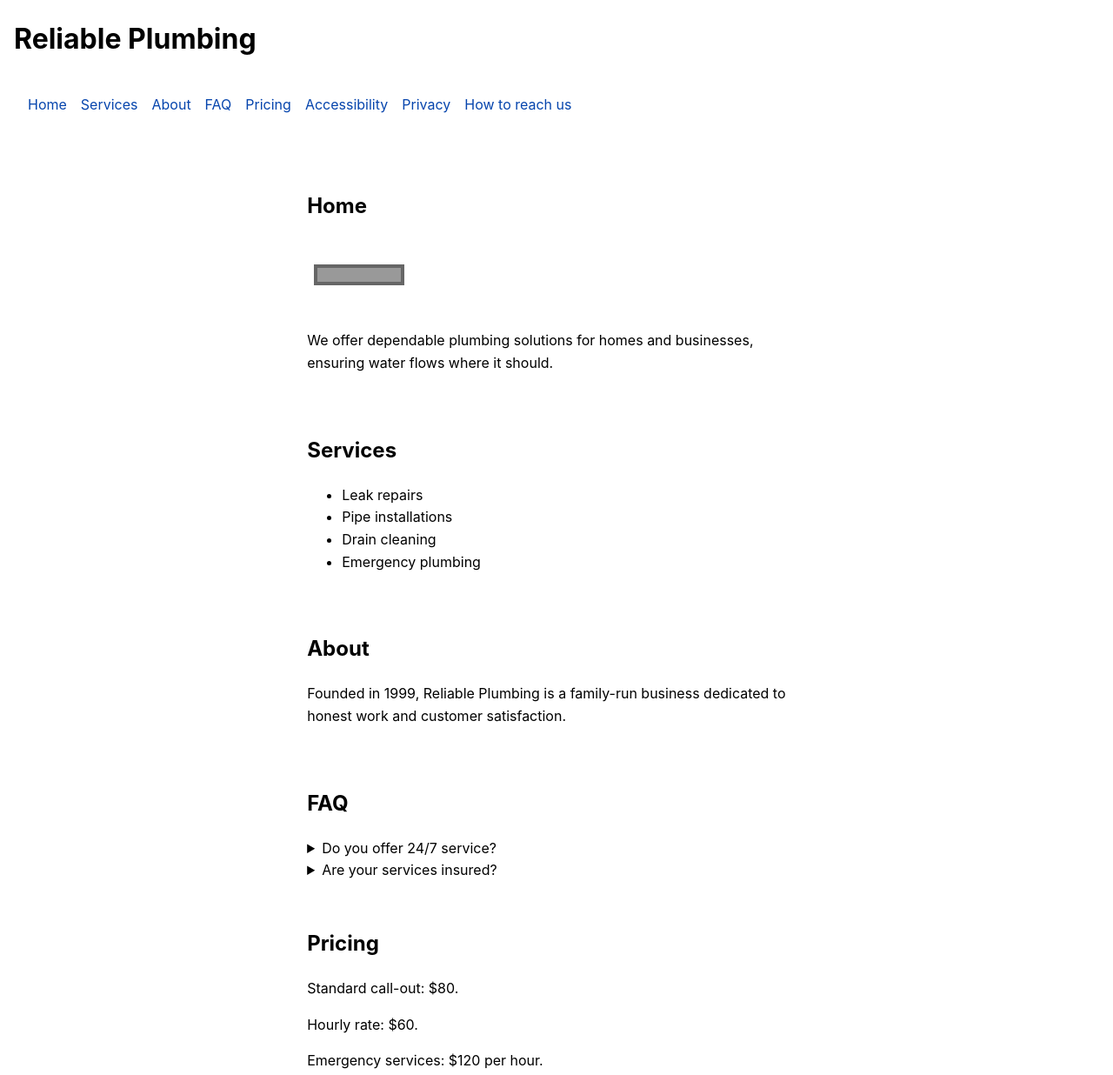
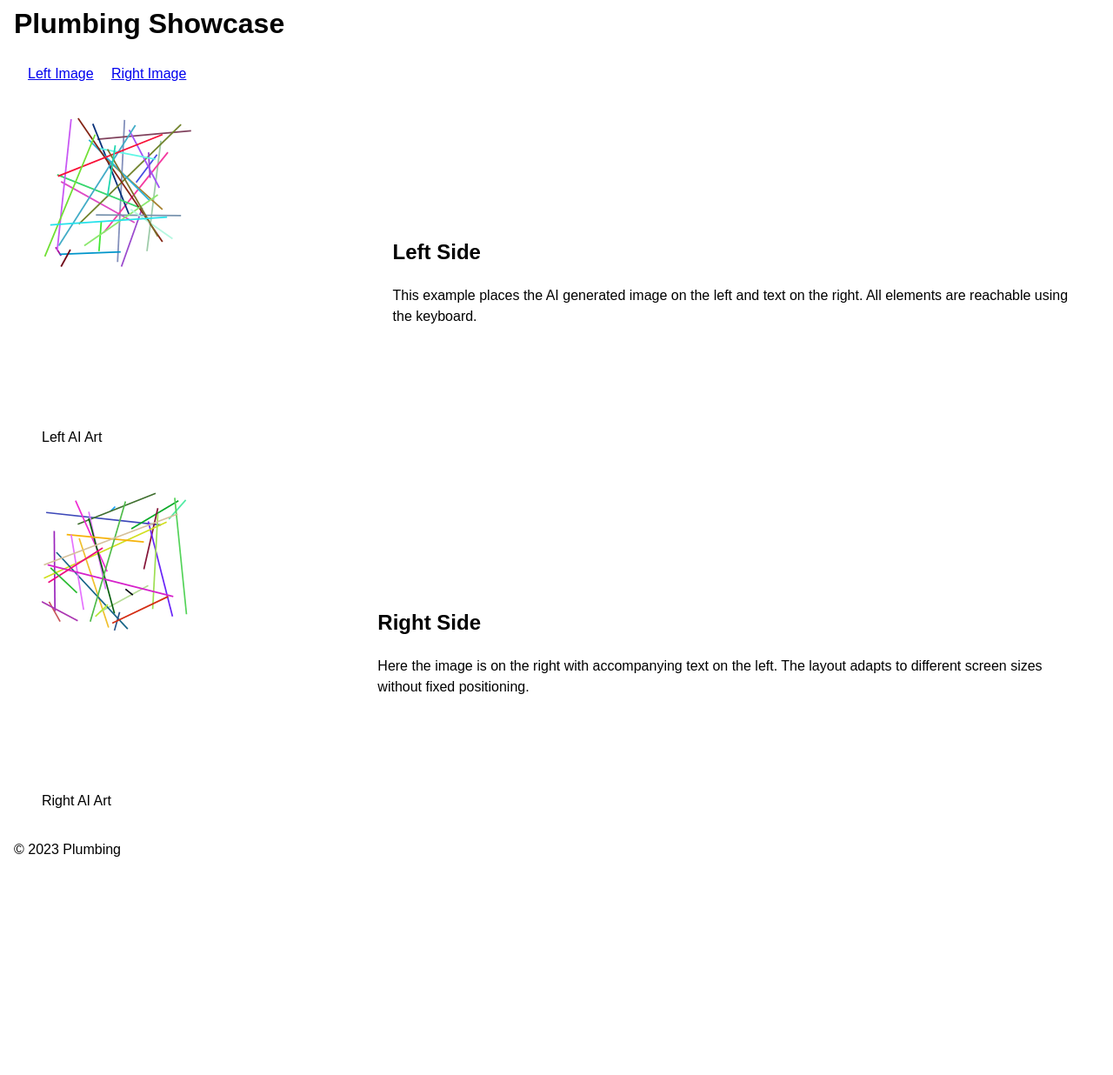
Before and after one commit to pages-workflow/Plumbing, a plain HTML site: page index.html in a window 1280 px wide. Shown: the part 18-1254 px from the top of the page at 87% size. After the commit the page ends 1023 px from the top, so only its background shows below. Drawn offline with Linux system fonts and the light colour scheme.

Commit message:
Replace index with accessible layout

```diff
--- a/index.html
+++ b/index.html
@@ -1,101 +1,43 @@
 <!DOCTYPE html>
 <html lang="en">
 <head>
-  <meta charset="utf-8">
-  <meta name="viewport" content="width=device-width, initial-scale=1">
-  <meta name="description" content="Accessible and secure plumbing services website.">
-  <title>Reliable Plumbing</title>
-  <style>
-    body {font-family: ui-sans-serif,-apple-system,Segoe UI,Roboto,sans-serif; line-height:1.6; margin:0; color:#000; background:#fff;}
-    header, nav, main, section, footer {padding:1rem;}
-    nav ul {list-style:none; margin:0; padding:0; display:flex; flex-wrap:wrap; gap:1rem;}
-    nav a {color:#0645AD; text-decoration:none;}
-    nav a:hover, nav a:focus {text-decoration:underline;}
-    .skip-link {position:absolute; left:-1000px; top:0;}
-    .skip-link:focus {left:0; background:#fff; padding:0.5rem; outline:2px solid #0055aa;}
-    main {max-width:60ch; margin:0 auto;}
-    figure {margin:0;}
-    img {max-width:100%; height:auto;}
-    a:focus {outline:2px solid #0055aa; outline-offset:2px;}
-    footer {text-align:center; border-top:1px solid #ccc;}
-    @media print {
-      nav {display:none;}
-      body {font-size:12pt;}
-    }
-  </style>
+  <meta charset="UTF-8">
+  <meta name="viewport" content="width=device-width, initial-scale=1.0">
+  <title>Accessible Plumbing</title>
+  <link rel="stylesheet" href="styles.css">
 </head>
 <body>
-  <a href="#main" class="skip-link">Skip to content</a>
-  <header>
-    <h1>Reliable Plumbing</h1>
+  <header tabindex="0">
+    <h1>Plumbing Showcase</h1>
     <nav>
-      <ul>
-        <li><a href="#home">Home</a></li>
-        <li><a href="#services">Services</a></li>
-        <li><a href="#about">About</a></li>
-        <li><a href="#faq">FAQ</a></li>
-        <li><a href="#pricing">Pricing</a></li>
-        <li><a href="#accessibility">Accessibility</a></li>
-        <li><a href="#privacy">Privacy</a></li>
-        <li><a href="#contact">How to reach us</a></li>
-      </ul>
+      <a href="#left">Left Image</a>
+      <a href="#right">Right Image</a>
     </nav>
   </header>
-  <main id="main">
-    <section id="home">
-      <h2>Home</h2>
-      <figure>
-        <img src="pipe.svg" alt="Simple illustration of a pipe" width="120" height="80">
+  <main>
+    <section id="left" class="pair">
+      <figure tabindex="0">
+        <img src="ai-left.svg" alt="Colorful AI generated lines">
+        <figcaption>Left AI Art</figcaption>
       </figure>
-      <p>We offer dependable plumbing solutions for homes and businesses, ensuring water flows where it should.</p>
+      <article tabindex="0">
+        <h2>Left Side</h2>
+        <p>This example places the AI generated image on the left and text on the right. All elements are reachable using the keyboard.</p>
+      </article>
     </section>
-    <section id="services">
-      <h2>Services</h2>
-      <ul>
-        <li>Leak repairs</li>
-        <li>Pipe installations</li>
-        <li>Drain cleaning</li>
-        <li>Emergency plumbing</li>
-      </ul>
-    </section>
-    <section id="about">
-      <h2>About</h2>
-      <p>Founded in 1999, Reliable Plumbing is a family-run business dedicated to honest work and customer satisfaction.</p>
-    </section>
-    <section id="faq">
-      <h2>FAQ</h2>
-      <details>
-        <summary>Do you offer 24/7 service?</summary>
-        <p>Yes, our emergency plumbers are available around the clock.</p>
-      </details>
-      <details>
-        <summary>Are your services insured?</summary>
-        <p>All our work is fully licensed and insured.</p>
-      </details>
-    </section>
-    <section id="pricing">
-      <h2>Pricing</h2>
-      <p>Standard call-out: $80.</p>
-      <p>Hourly rate: $60.</p>
-      <p>Emergency services: $120 per hour.</p>
-    </section>
-    <section id="accessibility">
-      <h2>Accessibility Statement</h2>
-      <p>We strive to make this site and our services accessible. If you encounter any barriers, please let us know via the contact details below.</p>
-    </section>
-    <section id="privacy">
-      <h2>Privacy</h2>
-      <p>We do not collect, store, or share personal information on this website. We do not use cookies, analytics, tracking pixels, or third-party scripts. If you contact us by email or phone, your message is handled directly in our email or phone provider and not through this website. We do not sell or share personal information.</p>
-      <p>For California/EU visitors: since we do not collect personal information on this site, rights requests (access, delete, opt-out) generally do not apply. If you believe otherwise, contact us and we will respond.</p>
-    </section>
-    <section id="contact">
-      <h2>How to reach us</h2>
-      <p>Email: example@plumbing.com</p>
-      <p>Phone: 555-123-4567</p>
+    <section id="right" class="pair reverse">
+      <article tabindex="0">
+        <h2>Right Side</h2>
+        <p>Here the image is on the right with accompanying text on the left. The layout adapts to different screen sizes without fixed positioning.</p>
+      </article>
+      <figure tabindex="0">
+        <img src="ai-right.svg" alt="Abstract AI generated lines">
+        <figcaption>Right AI Art</figcaption>
+      </figure>
     </section>
   </main>
-  <footer>
-    <p>&copy; 2024 Reliable Plumbing. All rights reserved.</p>
+  <footer tabindex="0">
+    <p>&copy; 2023 Plumbing</p>
   </footer>
 </body>
 </html>
--- /dev/null
+++ b/styles.css
@@ -0,0 +1,49 @@
+:focus {
+  outline: 2px solid #000;
+  outline-offset: 2px;
+}
+
+body {
+  font-family: sans-serif;
+  margin: 0;
+  line-height: 1.5;
+}
+
+header, nav, main, section, article, figure, footer {
+  margin: 1rem;
+}
+
+nav a {
+  margin-right: 1rem;
+}
+
+.pair {
+  display: flex;
+  align-items: center;
+  gap: 1rem;
+}
+
+.pair.reverse {
+  flex-direction: row-reverse;
+}
+
+figure {
+  max-width: 40%;
+}
+
+figure img {
+  width: 100%;
+  height: auto;
+}
+
+@media (max-width: 600px) {
+  .pair,
+  .pair.reverse {
+    flex-direction: column;
+  }
+
+  figure,
+  article {
+    max-width: 100%;
+  }
+}
```
Also changed, not shown: ai-left.svg (added), ai-right.svg (added), pipe.svg (deleted).
